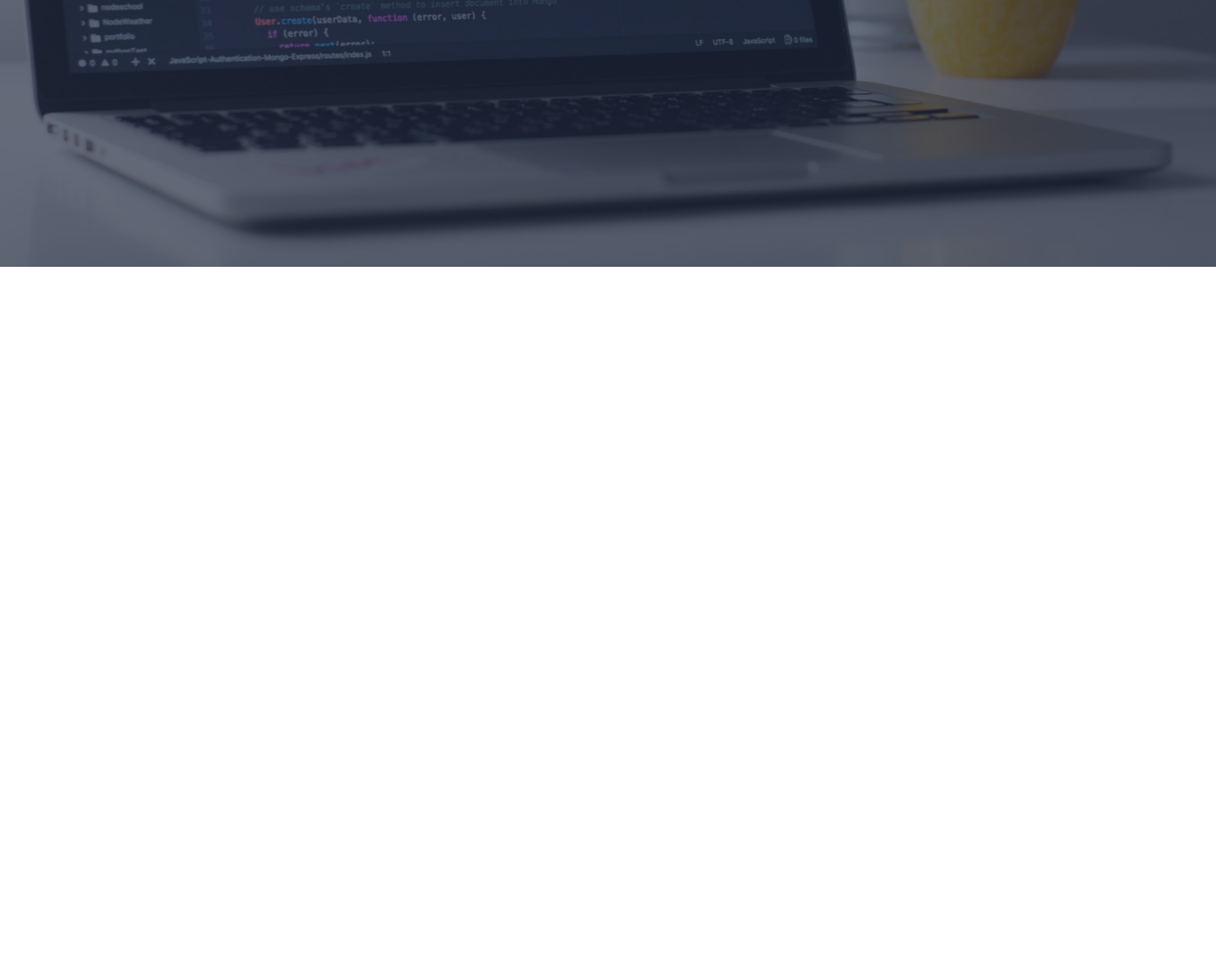
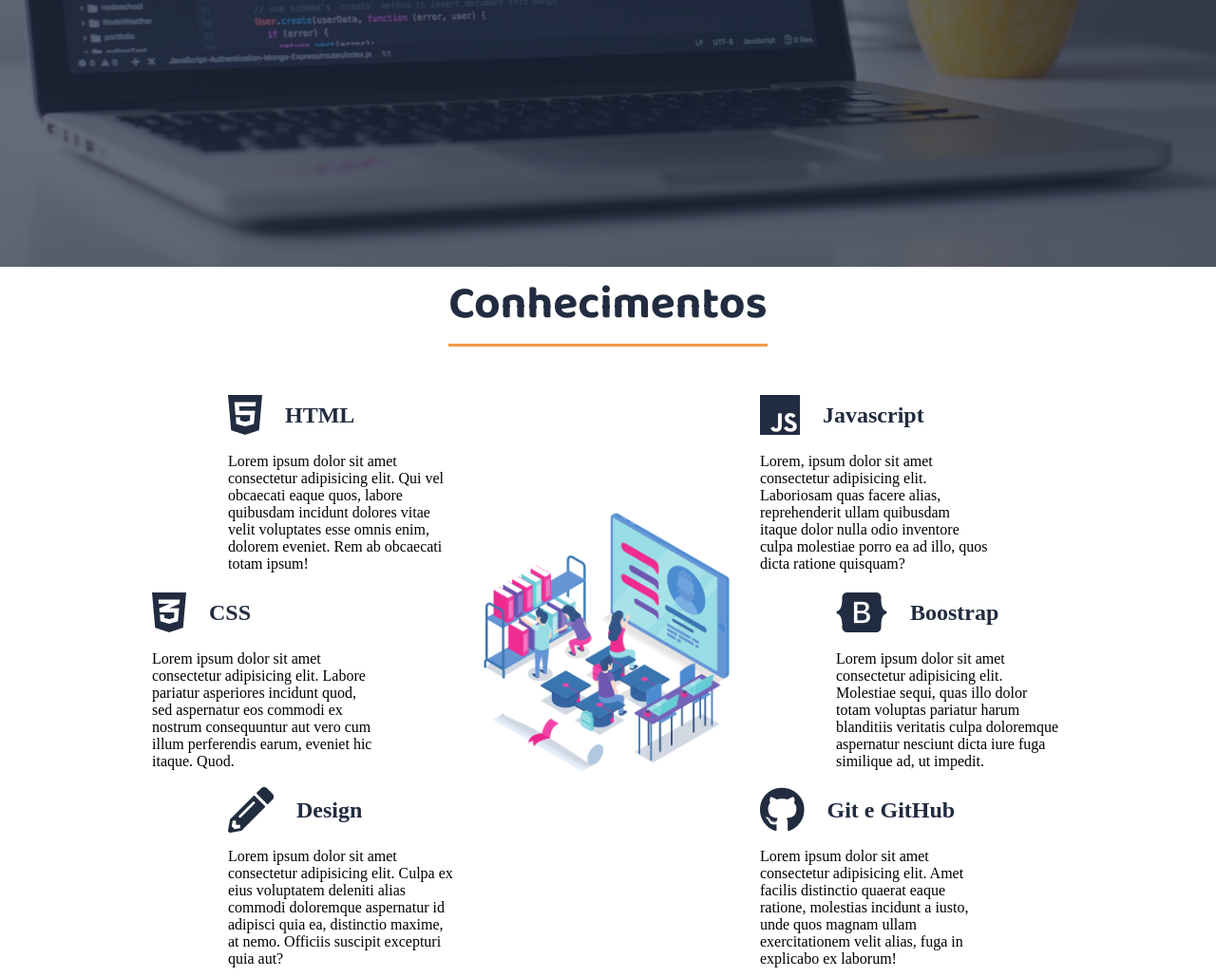
Before and after one commit to gabidipaolla/portifolio, a plain HTML site: page index.html in a window 1280 px wide. Shown: the part 519-1548 px from the top of the page at 95% size. Before the commit the page ends 800 px from the top, so only its background shows below. Drawn offline with Linux system fonts and the light colour scheme.

Commit message:
:package: sessão conhecimentos

```diff
--- a/index.html
+++ b/index.html
@@ -31,7 +31,7 @@
             </div>
         </header>
 
-        <div class="sidebar">
+        <aside class="sidebar">
             <nav>
                 <ul class="menu">
                     <li class="menu-item"><a href="#" class="menu-link">Home</a></li>
@@ -47,13 +47,73 @@
                     <a href="https://www.instagram.com/gabidipaolla/" target="_blank"><i class="fab fa-instagram"></i></a>
                     <a href="https://www.facebook.com/gabi.paolla" target="_blank"><i class="fab fa-facebook"></i></a>
                     <a href="https://twitter.com/gabi_di_paolla" target="_blank"><i class="fab fa-twitter"></i></a>
-
-
-
-
-
                 </div>
-        </div>
+        </aside>
+        <section class="sessao-conhecimentos" id="conhecimentos">
+            <div class="sessao-header">
+              <h1>Conhecimentos</h1>
+            </div>
+            <div class="conhecimentos">
+              <div class="conhecimento">
+                <div class="conhecimento-header">
+                  <i class="fab fa-html5"></i>
+                  <h3>HTML</h3>
+                </div>
+                <div class="conhecimento-text">
+                  <p>Lorem ipsum dolor sit amet consectetur adipisicing elit. Qui vel obcaecati eaque quos, labore quibusdam incidunt dolores vitae velit voluptates esse omnis enim, dolorem eveniet. Rem ab obcaecati totam ipsum!</p>
+                </div>
+              </div>
+              <div class="conhecimento">
+                <div class="conhecimento-header">
+                  <i class="fab fa-css3-alt"></i>
+                  <h3>CSS</h3>
+                </div>
+                <div class="conhecimento-text">
+                  <p>Lorem ipsum dolor sit amet consectetur adipisicing elit. Labore pariatur asperiores incidunt quod, sed aspernatur eos commodi ex nostrum consequuntur aut vero cum illum perferendis earum, eveniet hic itaque. Quod.</p>
+                </div>
+              </div>
+              <div class="conhecimento">
+                <div class="conhecimento-header">
+                  <i class="fas fa-pencil-alt"></i>
+                  <h3>Design</h3>
+                </div>
+                <div class="conhecimento-text">
+                  <p>Lorem ipsum dolor sit amet consectetur adipisicing elit. Culpa ex eius voluptatem deleniti alias commodi doloremque aspernatur id adipisci quia ea, distinctio maxime, at nemo. Officiis suscipit excepturi quia aut?</p>
+                </div>
+              </div>
+              <div class="conhecimento">
+                <div class="conhecimento-header">
+                  <i class="fab fa-js"></i>
+                  <h3>Javascript</h3>
+                </div>
+                <div class="conhecimento-text">
+                  <p>Lorem, ipsum dolor sit amet consectetur adipisicing elit. Laboriosam quas facere alias, reprehenderit ullam quibusdam itaque dolor nulla odio inventore culpa molestiae porro ea ad illo, quos dicta ratione quisquam?
+                  </p>
+                </div>
+              </div>
+              <div class="conhecimento">
+                <div class="conhecimento-header">
+                  <i class="fab fa-bootstrap"></i>
+                  <h3>Boostrap</h3>
+                </div>
+                <div class="conhecimento-text">
+                  <p>Lorem ipsum dolor sit amet consectetur adipisicing elit. Molestiae sequi, quas illo dolor totam voluptas pariatur harum blanditiis veritatis culpa doloremque aspernatur nesciunt dicta iure fuga similique ad, ut impedit.</p>
+                </div>
+              </div>
+              <div class="conhecimento">
+                <div class="conhecimento-header">
+                  <i class="fab fa-github"></i>
+                  <h3>Git e GitHub</h3>
+                </div>
+                <div class="conhecimento-text">
+                  <p>Lorem ipsum dolor sit amet consectetur adipisicing elit. Amet facilis distinctio quaerat eaque ratione, molestias incidunt a iusto, unde quos magnam ullam exercitationem velit alias, fuga in explicabo ex laborum!</p>
+                </div>
+              </div>
+              <div class="conhecimentos-img-wrapper">
+                <img src="images/conhecimentos.png" alt="imagem conhecimento">
+              </div>
+            </div>
+          </section>
     </div>
 </body>
 <script src="script.js"></script>
--- a/style.css
+++ b/style.css
@@ -13,6 +13,7 @@
     padding: 0;
     list-style: none;
     text-decoration: none;
+
 }
 :root{
     --font-primary:"Baloo Da 2", serif;
@@ -199,3 +200,78 @@ header{
 .social-media i:hover{
     color: #F2994A;
 }
+
+.conhecimentos{
+    display: grid;
+    grid-template-columns: repeat(16, 1fr);
+    grid-template-rows: repeat(6, 6rem);
+    row-gap: 0.5rem;
+
+}
+.conhecimento:nth-child(1){
+    grid-column: 4 / 7;
+    grid-row: 1 / 3;
+}
+.conhecimento:nth-child(2){
+    grid-column: 3 / 6;
+    grid-row: 3 / 5;
+}
+.conhecimento:nth-child(3){
+    grid-column: 4 / 7;
+    grid-row: 5 / -1;
+}
+.conhecimento:nth-child(4){
+    grid-column: 11 / 14;
+    grid-row: 1 / 3;
+}
+
+.conhecimento:nth-child(5){
+    grid-column: 12 / 15;
+    grid-row: 3 / 5;
+}
+.conhecimento:nth-child(6){
+    grid-column: 11 / 14;
+    grid-row:  5 / -1;
+}
+
+.sessao-header{
+    display: flex;
+    align-items: center;
+    justify-content: center;
+}
+.sessao-header h1{
+    font-family: var(--font-primary);
+    font-size: 3rem;
+    color: #222c40;
+    border-bottom: solid 3px #F2994A;
+    margin-bottom: 3rem;
+}
+
+.conhecimento-header{
+    display: flex;
+    align-items: center;
+    color: #222c40;
+}
+.conhecimento-header i{
+    font-size: 3rem;
+}
+
+.conhecimento-header h3{
+    font-family: var(--font-secondry);
+    font-size: 1.5rem;
+    padding-left: 1.5rem;
+}
+
+.conhecimento-text{
+    font-family: var(--font-secondry);
+    margin-top: 1rem;
+}
+.conhecimentos-img-wrapper{
+    grid-column: 7 / 11;
+    grid-row: 2 / 6;
+    width: 100%;
+}
+.conhecimentos-img-wrapper img{
+    object-fit: cover;
+    width: 100%;
+}
```
Also changed, not shown: images/conhecimentos.png (added).
